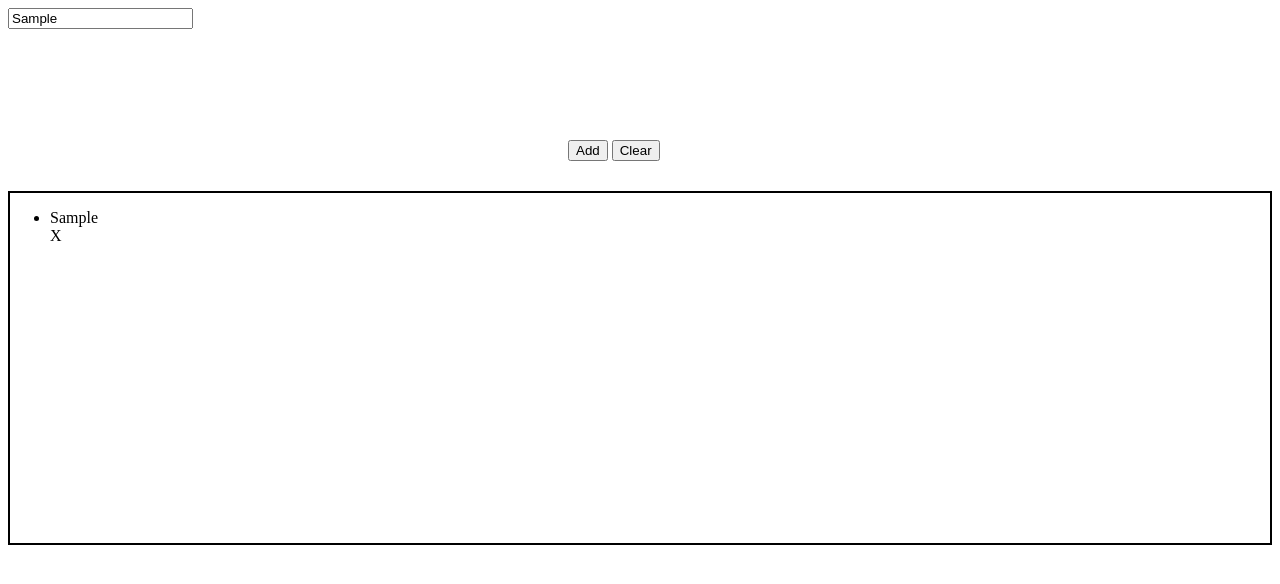
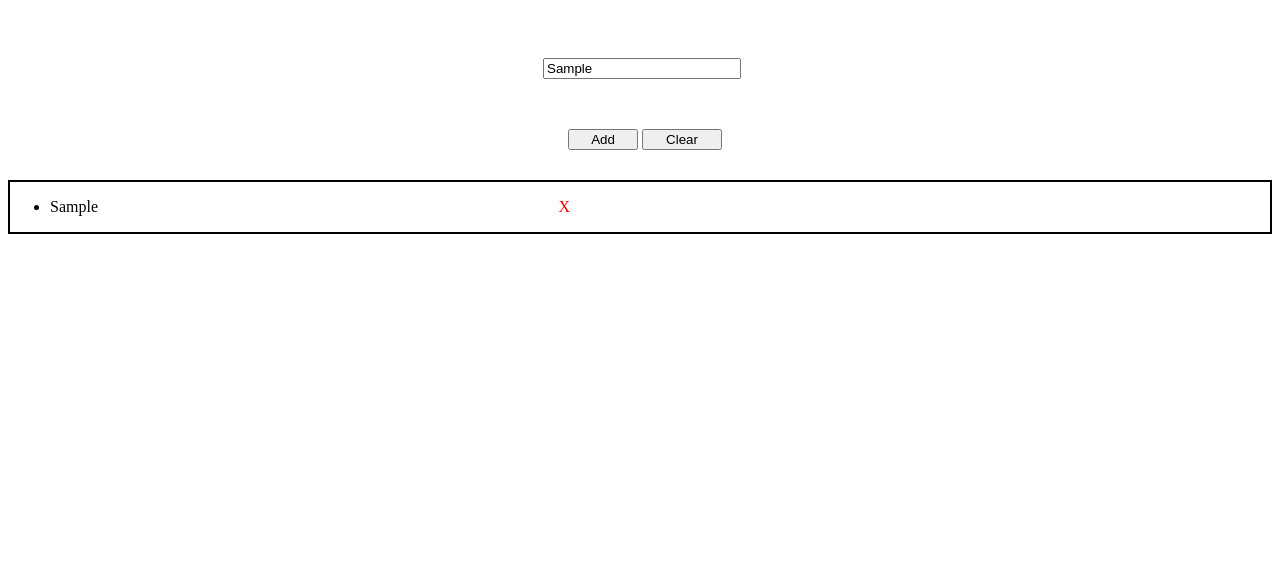
Before and after one commit to shauryatripaathi/clickbutton, a plain HTML site: page index.html in a window 1280 px wide. Both pictures are taken after typing "Sample" into the empty fields and a click on the button "Add". Drawn offline with Linux system fonts and the light colour scheme.

Commit message:
Update style.css

```diff
--- a/style.css
+++ b/style.css
@@ -1,10 +1,32 @@
 #btn{
-    margin-top: 111px;
+    margin-top: 50px;
     margin-left: 560px;
+    width: 70px;
 }
 
 #box{
     border: 2px solid black;
-    height: 350px;
     margin-top: 30px;
+    height: auto;
 }
+
+#enterText{
+    margin-top: 50px;
+    margin-left: 535px;
+    width: 190px;
+}
+
+#clearBtn{
+    width : 80px;
+}
+
+#listLi{
+    display: inline-block;
+}
+
+#crossBtn{
+   color: red;
+   float: right;
+   margin-top: -18px;
+   margin-right: 700px;
+}
```
